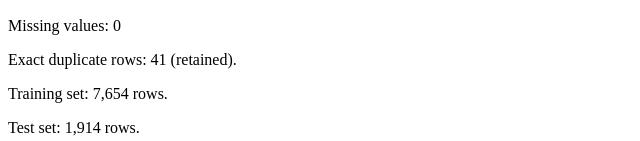
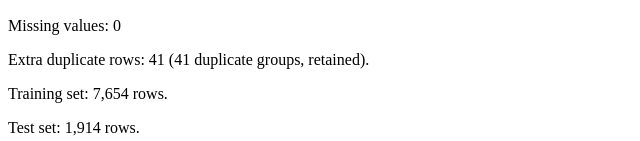
Before and after one commit to cerenucler/eee213-project, a plain HTML site: page data-model.html in a window 1280 px wide. Shown: the part 360-501 px from the top of the page, without its empty margins (0-640 px from the left). Drawn offline with Linux system fonts and the light colour scheme.

Commit message:
Clarify duplicate row statistics

```diff
--- a/data-model.html
+++ b/data-model.html
@@ -29,7 +29,7 @@
 
     <h2>Week 09: Data Analysis</h2>
     <p>Missing values: 0</p>
-    <p>Exact duplicate rows: 41 (retained).</p>
+    <p>Extra duplicate rows: 41 (41 duplicate groups, retained).</p>
     <p>Training set: 7,654 rows.</p>
     <p>Test set: 1,914 rows.</p>
     <p>Baseline test MAE: 14.72 MW.</p>
```
